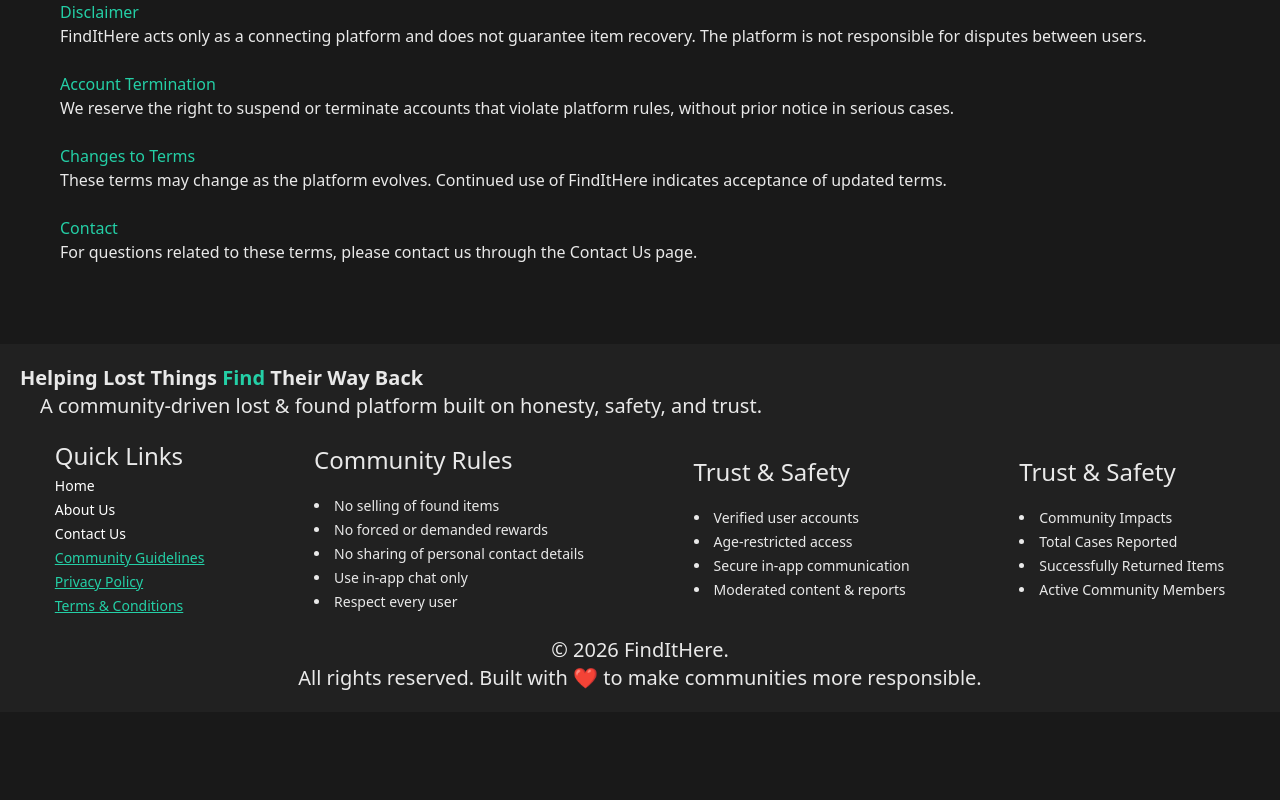
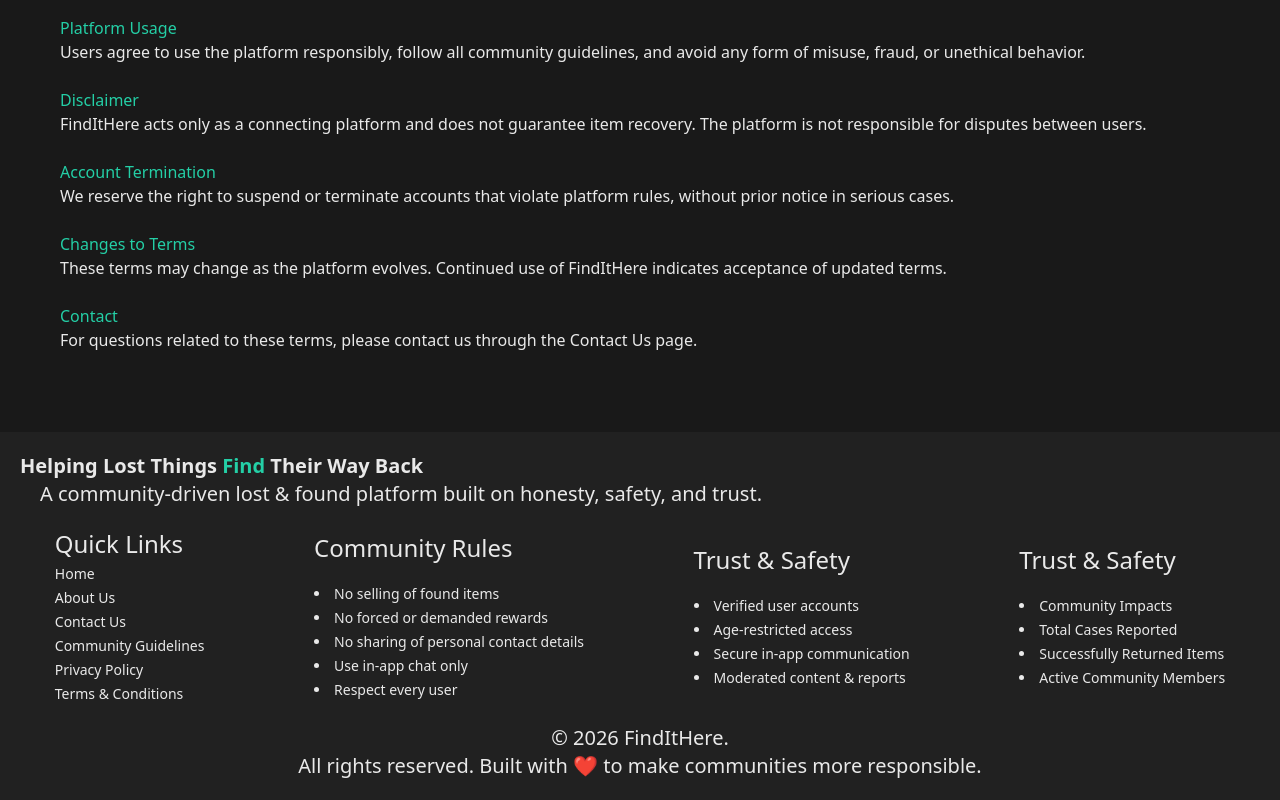
Before and after one commit to vaibhav-deval/FindItHere, a React (Vite) app: page /Community in a window 1280 px wide. Shown: the part 1876-2676 px from the top of the page. Before the commit the page ends 2588 px from the top, so only its background shows below. Built offline with nearby package versions, Linux system fonts and the light colour scheme.

Commit message:
Implement custom useForm hook and refactor form handling in Login and Signin components; update Footer and NavBar for improved structure and styling

```diff
--- a/src/App.css
+++ b/src/App.css
@@ -3,4 +3,6 @@
 #root {
   height: 100%;
   width: 100%;
+  display: flex;
+  justify-content: center;
 }
--- a/src/App.jsx
+++ b/src/App.jsx
@@ -12,7 +12,7 @@
 
 const App = () => {
   return (
-    <div className=" bg-(--color-background) w-full h-full text-(--color-text)">
+    <div className="relative bg-(--color-background)  w-full h-full text-(--color-text) max-w-450">
       <NavBar />
       <Routes>
         <Route path="/" element={<Home />} />
--- a/src/components/Footer.jsx
+++ b/src/components/Footer.jsx
@@ -1,4 +1,3 @@
-import { NavLink } from "react-router-dom";
 const Footer = () => {
   return (
     <div className="bg-(--color-primary) p-5 mt-20 text-xl">
@@ -13,72 +12,48 @@
       <div className="flex my-5 gap-10 flex-col md:flex-row justify-around md:items-center">
         <div className="flex gap-1  md:text-sm flex-col">
           <h1 className="text-2xl">Quick Links</h1>
-          <NavLink
+          <a
             className="hover:scale-105 transition-transform duration-300"
-            to="/"
-            style={({ isActive }) =>
-              isActive
-                ? { color: "#24cfa6", textDecoration: "underline" }
-                : { color: "white" }
-            }
+              href="/"
+
           >
             Home
-          </NavLink>
-          <NavLink
+          </a>
+          <a
             className="hover:scale-105 transition-transform duration-300"
-            to="/aboutUs"
-            style={({ isActive }) =>
-              isActive
-                ? { color: "#24cfa6", textDecoration: "underline" }
-                : { color: "white" }
-            }
+              href="/aboutUs"
+
           >
             About Us
-          </NavLink>
-          <NavLink
+          </a>
+          <a
             className="hover:scale-105 transition-transform duration-300"
-            to="/Contact"
-            style={({ isActive }) =>
-              isActive
-                ? { color: "#24cfa6", textDecoration: "underline" }
-                : { color: "white" }
-            }
+              href="/Contact"
+
           >
             Contact Us
-          </NavLink>
-          <NavLink
+          </a>
+          <a
             className="hover:scale-105 transition-transform duration-300"
-            to="/Community"
-            style={({ isActive }) =>
-              isActive
-                ? { color: "#24cfa6", textDecoration: "underline" }
-                : { color: "white" }
-            }
+              href="/Community"
+
           >
             Community Guidelines
-          </NavLink>
-          <NavLink
+          </a>
+          <a
             className="hover:scale-105 transition-transform duration-300"
-            to="/Community"
-            style={({ isActive }) =>
-              isActive
-                ? { color: "#24cfa6", textDecoration: "underline" }
-                : { color: "white" }
-            }
+              href="/Community"
+
           >
             Privacy Policy
-          </NavLink>
-          <NavLink
+          </a>
+          <a
             className="hover:scale-105 transition-transform duration-300"
-            to="/Community"
-            style={({ isActive }) =>
-              isActive
-                ? { color: "#24cfa6", textDecoration: "underline" }
-                : { color: "white" }
-            }
+              href="/Community"
+
           >
             Terms & Conditions
-          </NavLink>
+          </a>
         </div>
         <div className="flex gap-5  md:text-sm flex-col">
           <h1 className="text-2xl">Community Rules</h1>
--- a/src/components/NavBar.jsx
+++ b/src/components/NavBar.jsx
@@ -80,7 +80,7 @@
 
         <hr className="border rounded-4xl border-(--color-accent) " />
       </div>
-      <div className="flex overflow-hidden flex-row-reverse lg:flex-row justify-between fixed top-0 w-full backdrop-blur-xs p-5  text-white">
+      <div className="flex flex-row-reverse lg:flex-row justify-between sticky w-full top-0  backdrop-blur-xs p-5  text-white">
         <NavLink to="/">
           <div className="font-bold h-full text-2xl  md:text-3xl duration-300 transition-all cursor-pointer hover:text-shadow-[#24cfa6] hover:scale-110 text-shadow-xs rounded-xl flex justify-center items-center">
             <div className="object-cover object-center h-full overflow-hidden">
--- /dev/null
+++ b/src/hooks/useFrom.jsx
@@ -0,0 +1,20 @@
+import { useState } from "react";
+
+const useForm = (initialValues) => {
+  const [values, setValues] = useState(initialValues);
+
+  const handleChange = (e) => {
+    const { name, type, value, checked } = e.target;
+
+    setValues((prev) => ({
+      ...prev,
+      [name]: type === "checkbox" ? checked : value,
+    }));
+  };
+
+  const resetForm = () => setValues(initialValues);
+
+  return { values, handleChange, resetForm };
+};
+
+export default useForm;
--- a/src/pages/Login.jsx
+++ b/src/pages/Login.jsx
@@ -1,8 +1,16 @@
 import { RiRefreshLine } from "@remixicon/react";
-import { NavLink } from "react-router-dom";
 import LoginSigninBtn from "../components/LoginSigninBtn";
+import useForm from "../hooks/useFrom";
 
 const Login = () => {
+  const { values, handleChange } = useForm({
+    email: "",
+    password: "",
+  });
+  const handleSubmit = (e) => {
+    e.preventDefault();
+    console.log(values);
+  };
   return (
     <div className="  flex items-center flex-col  px-5  ">
       <div>
@@ -22,17 +30,26 @@
           </p>
         </div>
       </div>
-      <form className=" w-3/4 md:w-1/4 flex flex-col  border border-(--color-accent) rounded-4xl p-5 mb-5  lg:text-md ">
+      <form
+        onSubmit={handleSubmit}
+        className=" w-3/4 md:w-1/4 flex flex-col  border border-(--color-accent) rounded-4xl p-5 mb-5  lg:text-md "
+      >
         <input
           className="md:h-20 p-5  outline-none"
           type="email"
           placeholder="Email"
+          name="email"
+          value={values.email}
+          onChange={handleChange}
         />
         <hr className="text-(--color-accent) " />
         <input
           className="md:h-20 p-5 outline-none"
           type="password"
           placeholder="Password"
+          name="password"
+          value={values.password}
+          onChange={handleChange}
         />
         <hr className="text-(--color-accent)" />
         <div className="flex gap-2 py-5 justify-between ">
--- a/src/pages/Signin.jsx
+++ b/src/pages/Signin.jsx
@@ -1,8 +1,30 @@
 import { RiRefreshLine } from "@remixicon/react";
-import { NavLink } from "react-router-dom";
 import LoginSigninBtn from "../components/LoginSigninBtn";
+import useForm from "../hooks/useFrom";
 
 const Signin = () => {
+  const { values, handleChange } = useForm({
+    name: "",
+    email: "",
+    password: "",
+    confirmPassword: "",
+    mobile: "",
+    dob: "",
+    terms: false,
+  });
+  const handleSubmit = (e) => {
+    e.preventDefault();
+    if (values.password !== values.confirmPassword) {
+      alert("Password and Confirm Password is not same");
+      return;
+    } else {
+      if (!values.terms) {
+        alert("Please accept Terms & Conditions");
+        return;
+      }
+      console.log(values);
+    }
+  };
   return (
     <div className=" flex items-center flex-col  px-5  ">
       <div>
@@ -23,12 +45,19 @@
           </p>
         </div>
       </div>
-      <form className=" w-3/4 md:w-1/2 flex flex-col  md:grid grid-cols-2 gap-5  border border-(--color-accent) rounded-4xl p-5 mb-5  lg:text-md ">
+      <form
+        onSubmit={handleSubmit}
+        className=" w-3/4 md:w-1/2 flex flex-col  md:grid grid-cols-2 gap-5  border border-(--color-accent) rounded-4xl p-5 mb-5  lg:text-md "
+      >
         <div>
           <input
             className="md:h-20 p-5 outline-none"
             type="text"
             placeholder="Name"
+            name="name"
+            value={values.name}
+            onChange={handleChange}
+            required
           />
           <hr className="text-(--color-accent)" />
         </div>
@@ -37,6 +66,10 @@
             className="md:h-20 p-5 outline-none"
             type="email"
             placeholder="Email"
+            name="email"
+            value={values.email}
+            onChange={handleChange}
+            required
           />
           <hr className="text-(--color-accent)" />
         </div>
@@ -45,9 +78,11 @@
             className="md:h-20 p-5 outline-none"
             placeholder="Phone Number"
             type="tel"
-            name="telphone"
-            pattern="[0-9]{3} [0-9]{3} [0-9]{4}"
+            name="mobile"
+            pattern="[0-9]*"
             required
+            value={values.mobile}
+            onChange={handleChange}
           />
           <hr className="text-(--color-accent)" />
         </div>
@@ -61,7 +96,9 @@
             className="md:h-20 p-5 outline-none"
             placeholder="Bod"
             type="date"
-            name="telphone"
+            name="dob"
+            value={values.dob}
+            onChange={handleChange}
             required
           />
           <hr className="text-(--color-accent)" />
@@ -72,6 +109,10 @@
             className="md:h-20 p-5 outline-none"
             type="password"
             placeholder="Create Password"
+            name="password"
+            value={values.password}
+            onChange={handleChange}
+            required
           />
           <hr className="text-(--color-accent) " />
         </div>
@@ -81,6 +122,10 @@
             className="md:h-20 p-5 outline-none"
             type="password"
             placeholder="Confirm Password"
+            name="confirmPassword"
+            value={values.confirmPassword}
+            onChange={handleChange}
+            required
           />
           <hr className="text-(--color-accent) " />
         </div>
@@ -102,19 +147,25 @@
           <hr className="text-(--color-accent)" />
         </div>
         <div className="flex items-center gap-5 p-5">
-          <input type="checkbox" className=" outline-none " />
+          <input
+            type="checkbox"
+            className=" outline-none "
+            name="terms"
+            checked={values.terms}
+            onChange={handleChange}
+          />
           <h1 className="checked">
             I agree to follow the
-            <NavLink
+            <a
               className="text-(--color-accent)"
-              to="/Community"
+              href="/Community"
               target="_blank"
             >
               {" "}
               Community Guidelines{" "}
               <span className="text-(--color-text)">and</span> Terms &
               Conditions.
-            </NavLink>
+            </a>
           </h1>
           <hr className="text-(--color-accent)" />
         </div>
```
